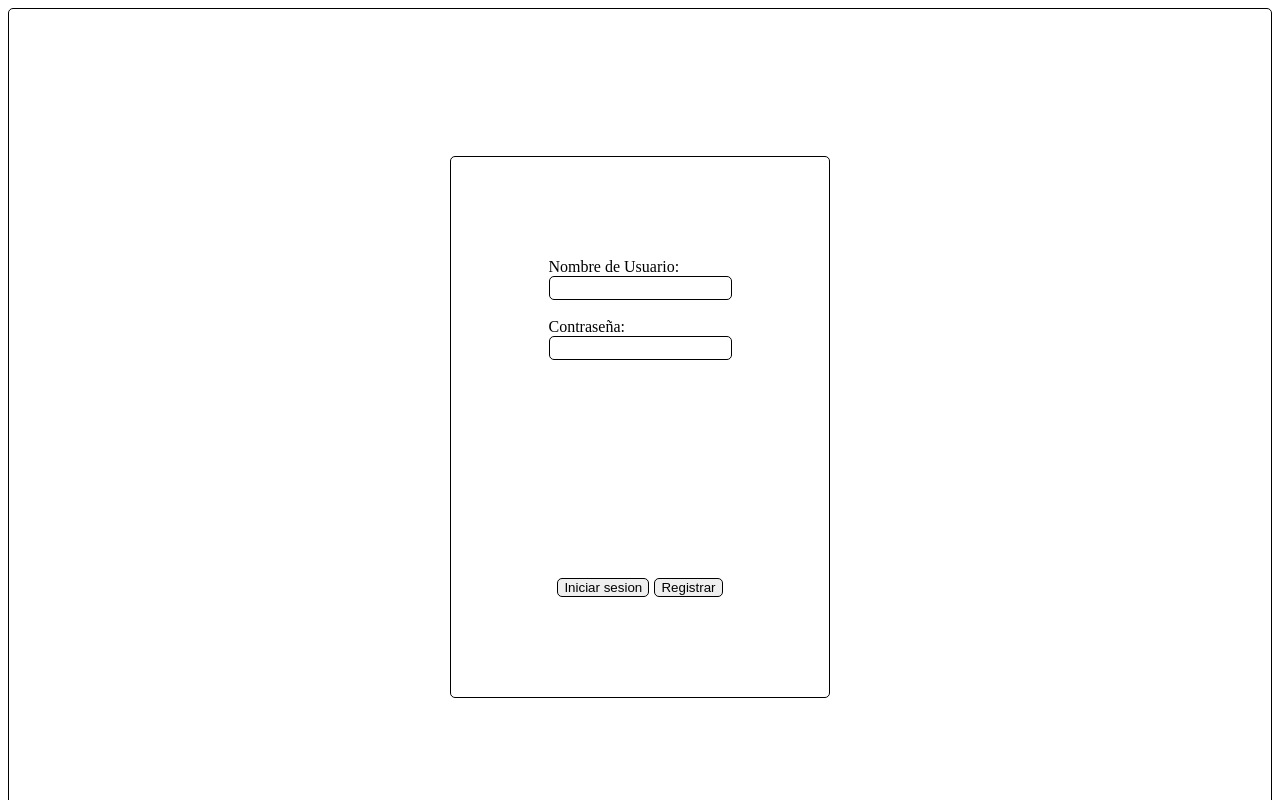
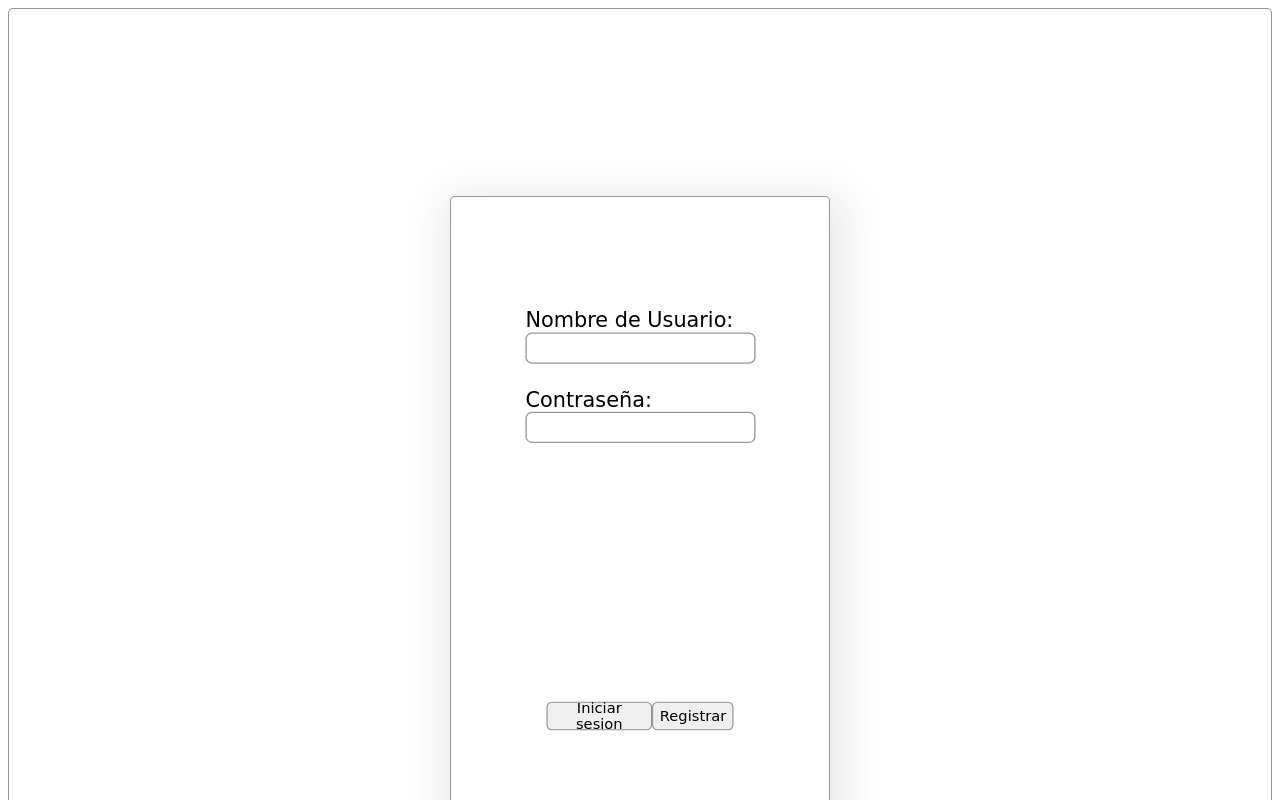
Before and after one commit to hectorProgrammer10/busquedaNombre, a website: page public/index.html in a window 1280 px wide. Shown: the top 800 px of the page. Drawn offline with Linux system fonts and the light colour scheme.

Commit message:
estilos terminados

```diff
--- a/public/index.css
+++ b/public/index.css
@@ -3,15 +3,16 @@ body{
     justify-content: center;
 }
 .borde{
-  border: 1px solid black;
+  border: 1px solid rgba(50, 50, 50, 0.5);
   border-radius: 5px;
 }
 .canva{
   width: 100%;
-  height: 900px;
+  height: 1100px;
   display: flex;
   justify-content: center;
   align-items: center;
+  background-color: rgba(254, 254, 254, 1);
 }
 
 .form{
@@ -22,26 +23,48 @@ body{
   align-items: center;
   justify-content: space-around;
   margin-top: -5%;
+  background-color: rgba(254, 254, 254, 1);
+  box-shadow: 5px 10px 40px 10px rgba(50, 50, 50, 0.1);
 }
+/* .form:hover{
+  transform: scale(1.1);
+} */
 .campos{
   display: flex;
   flex-direction: column;
+  transform: scale(1.3);
+  font-family:cursive;
 }
 .campos input{
   margin-bottom: 10%;
 }
 input{
   height: 20px;
+  background-color: rgba(254, 254, 254, 1);
+  font-family:cursive;
 }
 
 .botones{
   width: 45%;
   display: flex;
   justify-content: space-around;
+  background-color: rgba(252, 252, 252, 1);
+  transform: scale(1.1);
+  height: 4%;
 
 }
+.btnStyle{
+  font-family:cursive;
+  display: flex;
+  justify-content: center;
+  align-items: center;
+}
 .btnStyle:hover{
-  background-color: rgba(0, 0, 0, 0.4);
+  background-color: rgba(0, 0, 0, 0.2);
+  transform: scale(1.3);
+}
+.btnStyle:active{
+  background-color: white;
 }
 /* ---------- */
 .mensaje{
@@ -52,12 +75,15 @@ input{
   align-items: center;
   margin-top: -10%;
   justify-content: space-around;
+  box-shadow: 5px 10px 40px 10px rgba(0, 0, 0, 0.1);
+  font-family:cursive;
 }
 /* --------- */
 .busqueda{
   height: 90%;
   width: 80%;
   padding: 3%;
+  box-shadow: 5px 10px 40px 10px rgba(0, 0, 0, 0.1);
 }
 #resultados li{
   border-bottom: 1px solid rgba(0, 0, 0, 0.4);
@@ -65,3 +91,11 @@ input{
   /* border-radius: 5px; */
   margin: 10px;
 }
+
+h1{
+  border-bottom: 1px solid rgba(0, 0, 0, 0.4);;
+  font-family:cursive;
+}
+label{
+  font-family:cursive;
+}
--- a/public/index.html
+++ b/public/index.html
@@ -1,5 +1,5 @@
 <!DOCTYPE html>
-<html lang="en">
+<html lang="es">
   <head>
     <meta charset="UTF-8" />
     <meta name="viewport" content="width=device-width, initial-scale=1.0" />
```
